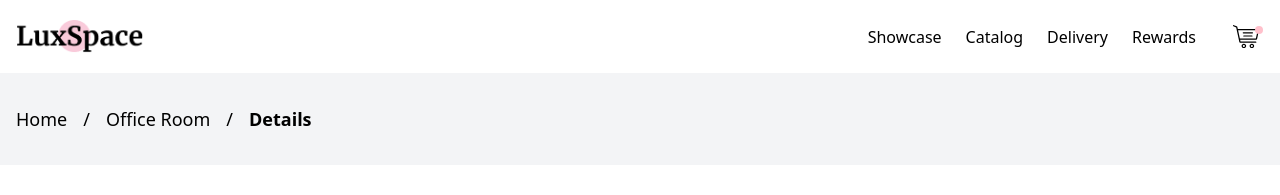
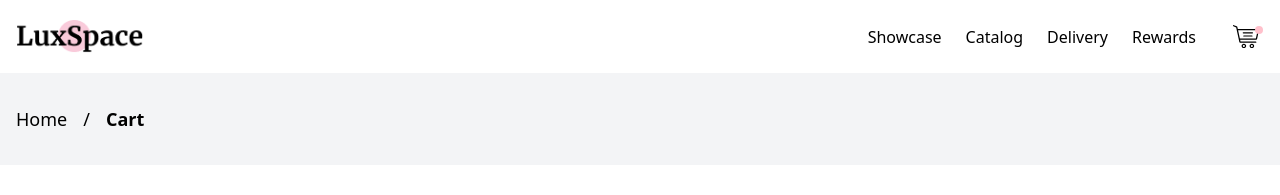
Before and after one commit to alannuari/toko-furniture-react, a React (Create React App) app: page /cart in a window 1280 px wide. Shown: the top 195 px of the page. Built offline with nearby package versions, Linux system fonts and the light colour scheme.

Commit message:
update breadcrum cart page

```diff
--- a/src/pages/CartPage.js
+++ b/src/pages/CartPage.js
@@ -15,8 +15,7 @@ const CartPage = () => {
             <Breadcrump
                 list={[
                     { url: '/', name: 'Home' },
-                    { url: '/categories/1', name: 'Office Room' },
-                    { url: '/categories/1/products/1', name: 'Details' },
+                    { url: '/cart', name: 'Cart' },
                 ]}
             />
             <section className="md:py-16">
```
